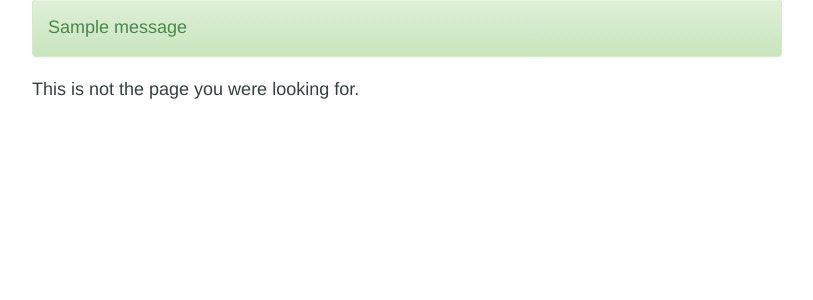
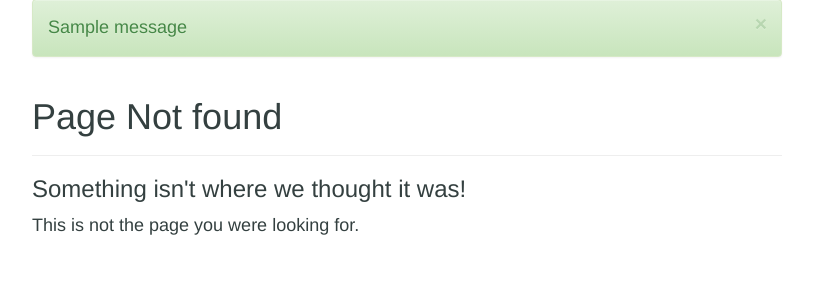
Before and after one commit to brandonw/personal-site, a Django app: template personal-site/templates/404.html in a window 1280 px wide. Shown: the part 51-351 px from the top of the page, without its empty margins (233-1046 px from the left). Run offline with Django 3.2, Linux system fonts and the light colour scheme; the template is opened without the code that fills it, so the values that code supplies are empty; tables that the repository leaves empty hold one stand-in row (values such as "Sample post"); one stand-in notice (Sample message) is shown; some libraries are stand-ins or nearby versions.

Commit message:
Make headers consistent
This will allow easier manipulation of the content vs the header
when considering future messages placement, or similar semantic
parts of the page.

```diff
--- a/personal-site/templates/404.html
+++ b/personal-site/templates/404.html
@@ -12,6 +12,7 @@
 
 {% block content %}
 
+<h3>Something isn't where we thought it was!</h3>
 <p>This is not the page you were looking for.</p>
 
 {% endblock content %}
--- a/personal-site/templates/500.html
+++ b/personal-site/templates/500.html
@@ -5,7 +5,7 @@
 {% block header %}
 
 <div class="page-header">
-    <h1 class="text-center heading">Oops! 500</h1>
+    <h1>Oops! 500</h1>
 </div>
 
 {% endblock header %}
--- a/personal-site/templates/base.html
+++ b/personal-site/templates/base.html
@@ -71,9 +71,18 @@
                 <div class="col-md-offset-2 col-md-8">
                     {% if messages %}
                         {% for message in messages %}
-                            <div class="alert {% if message.tags %}alert-{{ message.tags }}"{% endif %}>{{ message }}</div>
+                            <div class="alert alert-dismissable {% if message.tags %}alert-{{ message.tags }}"{% endif %} role="alert">
+                                <button type="button" class="close" data-dismiss="alert">
+                                    <span aria-hidden="true">&times;</span>
+                                    <span class="sr-only">Close</span>
+                                </button>
+                                {{ message }}
+                            </div>
                         {% endfor %}
                     {% endif %}
+
+                    {% block header %}
+                    {% endblock %}
 
                     {% block content %}
                     {% endblock content %}
--- a/personal-site/templates/blog/home.html
+++ b/personal-site/templates/blog/home.html
@@ -6,11 +6,15 @@
 <li class="active"><a href="{% url 'blog' %}">BLOG</a></li>
 {% endblock %}
 
-{% block content %}
+{% block header %}
 
 <div class="page-header">
     <h1>BLOG</h1>
 </div>
+
+{% endblock %}
+
+{% block content %}
 
 {% for post in posts %}
 <div class="page-header">
--- a/personal-site/templates/blog/post.html
+++ b/personal-site/templates/blog/post.html
@@ -6,11 +6,15 @@
 <li class="active"><a href="{% url 'blog' %}">BLOG</a></li>
 {% endblock %}
 
-{% block content %}
+{% block header %}
 
 <div class="page-header">
     <h1>{{ post.name }}</h1>
 </div>
+
+{% endblock %}
+
+{% block content %}
 
 <p>{{ post.get_full|safe }}</p>
 
--- a/personal-site/templates/blog/tag.html
+++ b/personal-site/templates/blog/tag.html
@@ -6,11 +6,15 @@
 <li class="active"><a href="{% url 'blog' %}">BLOG</a></li>
 {% endblock %}
 
-{% block content %}
+{% block header %}
 
 <div class="page-header">
     <h1>Posts tagged <span class="color">{{ tag }}</span></h1>
 </div>
+
+{% endblock %}
+
+{% block content %}
 
 <ul id="tagged-posts" class="list-unstyled">
 {% for post in taggedposts %}
--- a/personal-site/templates/projects/detail.html
+++ b/personal-site/templates/projects/detail.html
@@ -6,11 +6,15 @@
 <li class="active"><a href="{% url 'projects' %}">PROJECTS</a></li>
 {% endblock %}
 
-{% block content %}
+{% block header %}
 
 <div class="page-header">
     <h1>{{ project.name }}</h1>
 </div>
+
+{% endblock %}
+
+{% block content %}
 
 {% load thumbnail %}
 
--- a/personal-site/templates/projects/home.html
+++ b/personal-site/templates/projects/home.html
@@ -6,11 +6,15 @@
 <li class="active"><a href="{% url 'projects' %}">PROJECTS</a></li>
 {% endblock %}
 
-{% block content %}
+{% block header %}
 
 <div class="page-header">
     <h1>PROJECTS</h1>
 </div>
+
+{% endblock %}
+
+{% block content %}
 
 {% load thumbnail %}
 
```
